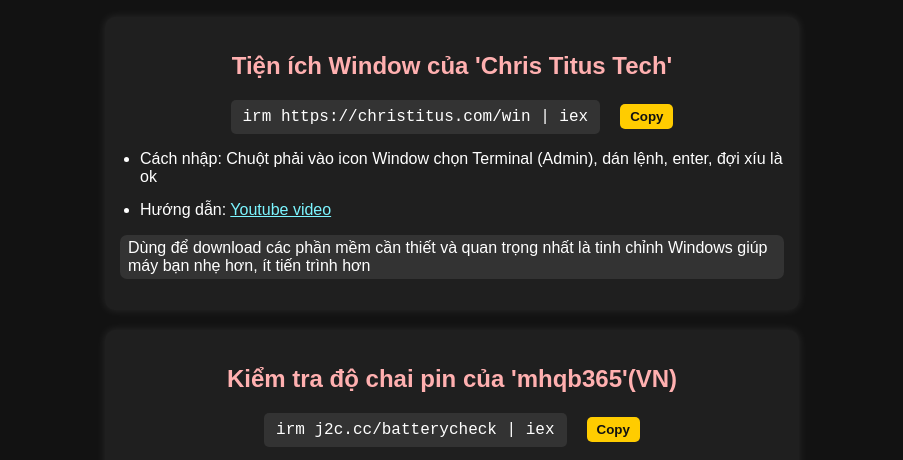
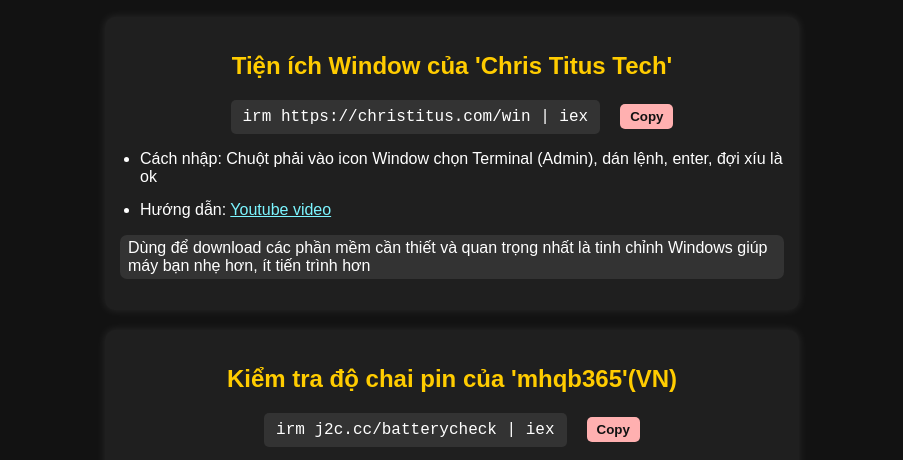
Before and after one commit to CDinhh/window-scripts, a plain HTML site: page index.html in a window 1280 px wide. Shown: the part 293-753 px from the top of the page, without its empty margins (188-1091 px from the left). Drawn offline with Linux system fonts and the light colour scheme.

Commit message:
Update styles.css

```diff
--- a/styles.css
+++ b/styles.css
@@ -49,7 +49,7 @@ h1 {
 }
 
 h2 {
-    color: #FFB0B0;
+    color: #ffcc00;
     text-align: center;
 }
 
@@ -96,7 +96,7 @@ button {
     border: none;
     border-radius: 5px;
     cursor: pointer;
-    background-color: #ffcc00;
+    background-color: #FFB0B0;
     color: #121212;
     font-weight: bold;
     transition: background-color 0.3s;
```
